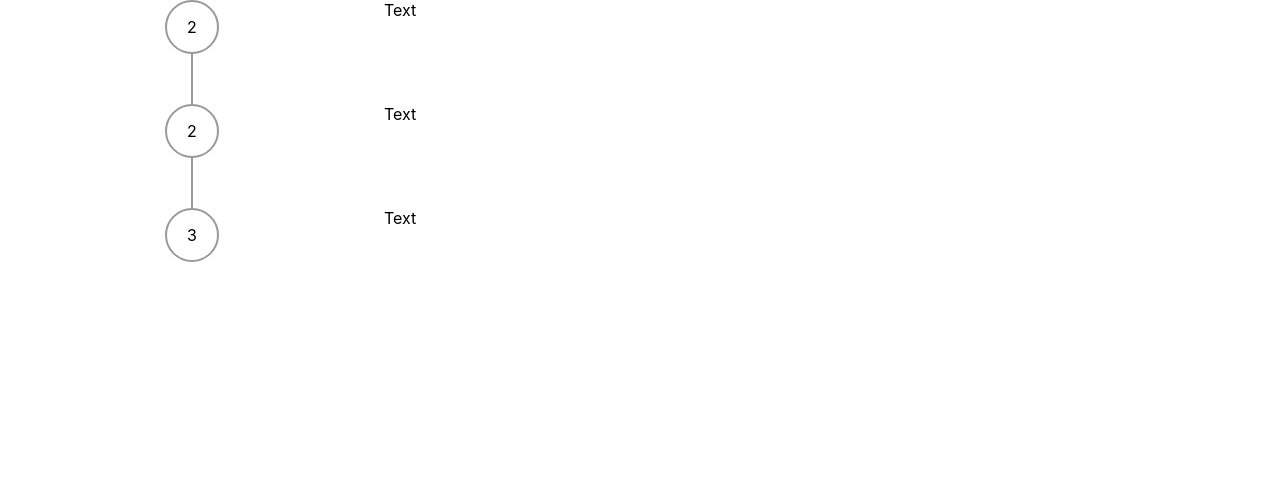
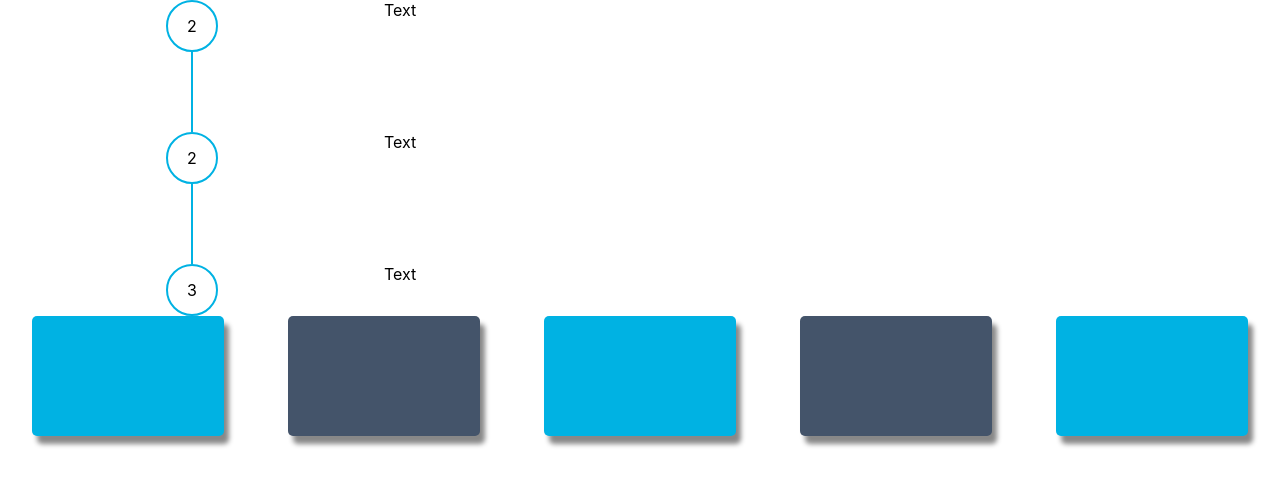
Before and after one commit to allynkalda/BitKings-App, a React (Create React App) app: page /faq in a window 1280 px wide. Shown: the top 486 px of the page. Built offline with nearby package versions, Linux system fonts and the light colour scheme.

Commit message:
circle text

```diff
--- a/src/App.css
+++ b/src/App.css
@@ -28,10 +28,10 @@
 
 .circle {
   position: relative;
-  border: 2px solid #999;
+  border: 2px solid #00b2e3;
   border-radius: 100%;
-  width: 50px;
-  line-height: 50px;
+  width: 3em;
+  line-height: 3em;
   text-align: center;
   background-color: #fff;
   z-index: 2;
@@ -39,11 +39,34 @@
 }
 
 .line {
-  border-left: 2px solid #999;
-  height: 50px;
+  border-left: 2px solid #00b2e3;
+  height: 10vh;
   align-self: center;
 }
 
 .line.last {
   display:none;
 }
+
+
+.box-container {
+  display: flex;
+  flex-direction: row;
+  justify-content: space-around;
+  align-items: center;
+}
+
+.box:nth-child(odd) {
+  background: #00b2e3;
+}
+
+.box:nth-child(even) {
+  background: #44546A;
+}
+
+.box {
+  width: 15vw;
+  height: 15vh;
+  box-shadow: 5px 8px 5px #888888;
+  border-radius: 5px;
+}
--- a/src/components/Faq.js
+++ b/src/components/Faq.js
@@ -35,6 +35,13 @@ export default function Faq() {
                     <div className="text">Text</div>
                 </div>
             </div>
+            <div className="box-container">
+                <div className="box"></div>
+                <div className="box"></div>
+                <div className="box"></div>
+                <div className="box"></div>
+                <div className="box"></div>
+            </div>
         </div>
     )
 }
```
